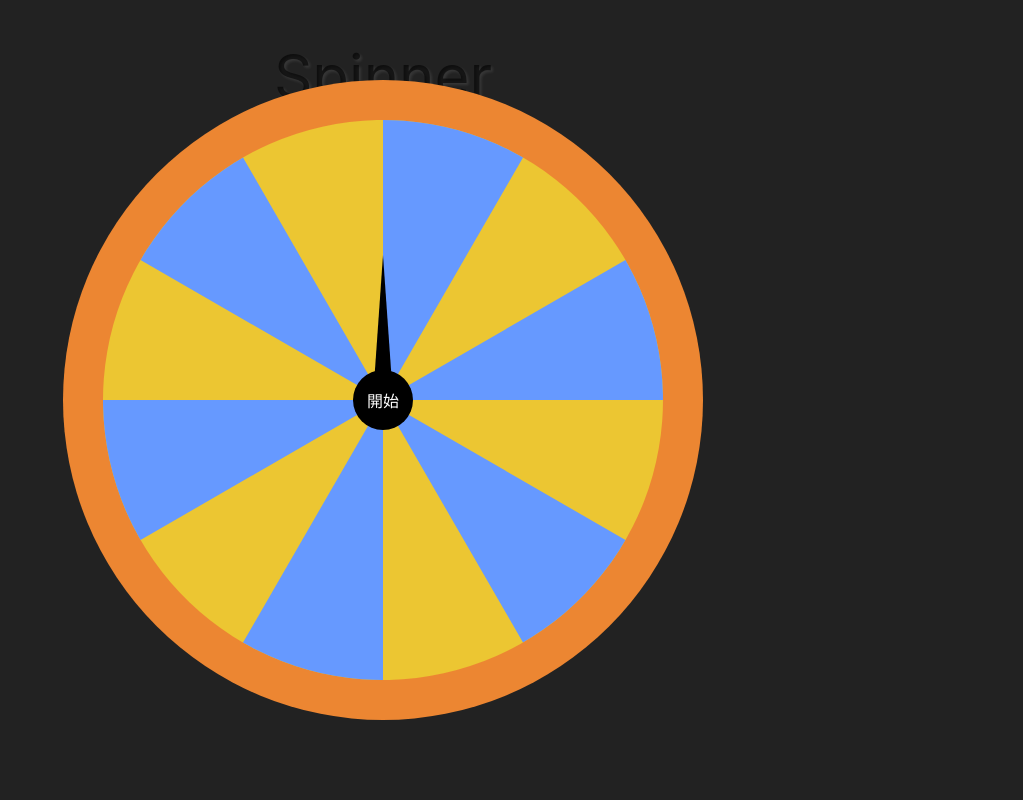
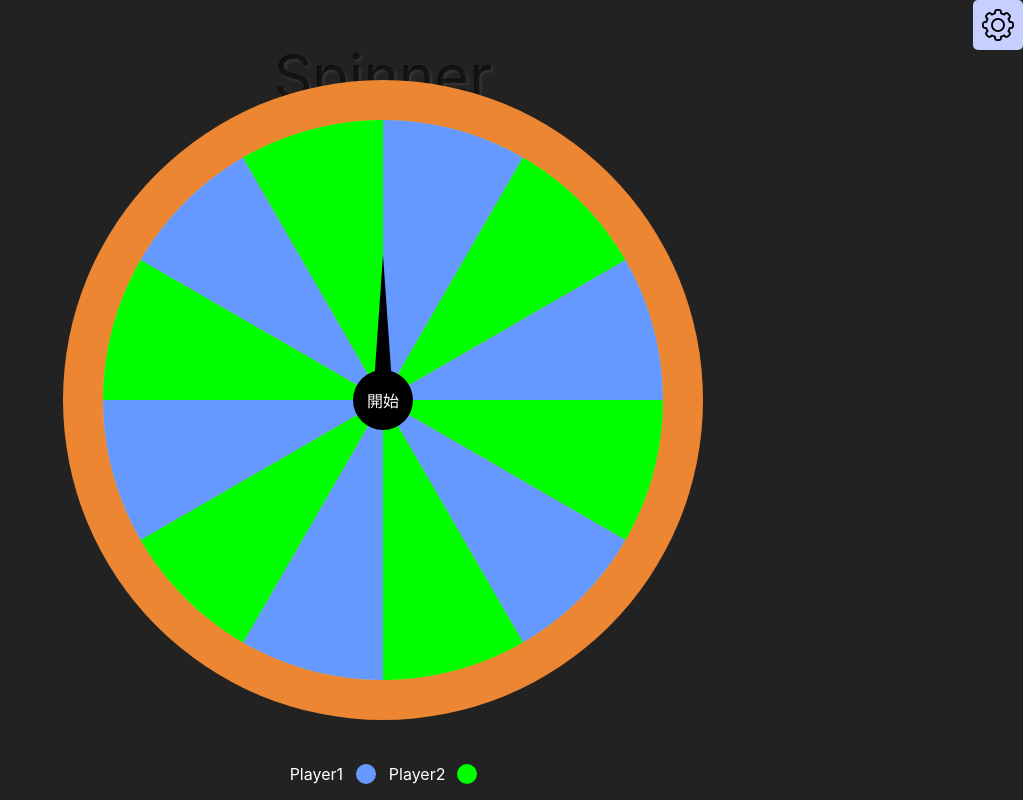
Before and after one commit to Charonyuu/Spinner, a React (Create React App) app: page / in a window 1280 px wide. Shown: the whole page, without its empty margins (257-1280 px from the left). Built offline with nearby package versions, Linux system fonts and the light colour scheme.

Commit message:
add person function and future settimg btn

```diff
--- a/src/App.js
+++ b/src/App.js
@@ -3,15 +3,30 @@ import './App.css';
 import { useState } from 'react'
 import Game from './component/game';
 import Modal from './component/modal';
+import setting from './image/settings.png'
 function App() {
-
+  const [players,setPlayers] =useState(['player1','player2','player1','player2','player1','player2','player1','player2','player1','player2','player1','player2'])
   const [selected,setSelected] = useState(0)
 
   return (
     <Container>
       <Title>Spinner</Title>
-      <Game setSelected={setSelected}/>
+      <Game setSelected={setSelected} players={players}/>
       <Modal selected={selected} close={()=>setSelected('')}/>
+      <Footer>
+        <Players>
+          <Player>
+            <p>Player1</p>
+            <Color style={{background: '#6699ff'}}/>
+          </Player>
+          <Player>
+            <p>Player2</p>
+            <Color style={{background: '#00ff00'}}/>
+          </Player>
+        </Players>
+
+      </Footer>
+      <SettingBtn><img src={setting} alt='' /></SettingBtn>
     </Container>
   );
 }
@@ -35,3 +50,45 @@ const Title = styled.p`
   color: rgba(0,0,0,0.6);
   text-shadow: 2px 2px 3px rgba(255,255,255,0.1);
 `
+const Footer = styled.div`
+  position: absolute;
+  bottom: 0;
+  z-index: 999;
+  width: 100%;
+  display: flex;
+  justify-content: space-between;
+  align-items: flex-end;
+`
+const SettingBtn = styled.div`
+  position: absolute;
+  top: 0;
+  right: 0;
+  width: 50px;
+  height: 50px;
+  display: flex;
+  align-items: center;
+  justify-content: center;
+  background-color: rgb(198, 207, 255);
+  border-radius: 5px;
+`
+const Players = styled.div`
+  width: 100%;
+  height: auto;
+  display: flex;
+  align-items: center;
+  justify-content: center;
+  color: white;
+`
+const Player = styled.div`
+  width: 100px;
+  height: auto;
+  display: flex;
+  align-items: center;
+  justify-content: space-around;
+  color: white;
+`
+const Color = styled.div`
+  width: 20px;
+  height: 20px;
+  border-radius: 50%;
+`
--- a/src/component/game/index.js
+++ b/src/component/game/index.js
@@ -34,7 +34,7 @@ export default function Game({setSelected}) {
                     className='part'
                     style={
                     {
-                        background: index % 2 === 1 ? '#00ff00, #ff99cc 100%)' : '#6699ff',
+                        background: index % 2 === 1 ? '#00ff00' : '#6699ff',
                         transform: `rotate(${index * 30}deg) skew(40deg, 20deg)`
                     }
                     }>
--- a/src/component/modal/index.css
+++ b/src/component/modal/index.css
@@ -1,4 +1,4 @@
-img{
+.wantYou{
     width: 300px;
     height: 200px;
     object-fit: contain;
--- a/src/component/modal/index.js
+++ b/src/component/modal/index.js
@@ -12,9 +12,9 @@ export default function Modal({selected,close}) {
       }
   return (
     <>
-        {selected != 0 &&
+        {selected !== 0 &&
             <ModalContainer className={selected ? 'show' : 'hide'}>
-                <img src={array[getRandomInt(3)]} alt="" />
+                <img src={array[getRandomInt(3)]} className='wantYou' alt="" />
                 <Text>{selected ? '恭喜中獎' + selected : '掰掰'}</Text>
                 <Button onClick={close}>確認</Button>
             </ModalContainer>
```
Also changed, not shown: src/image/settings.png (added).
